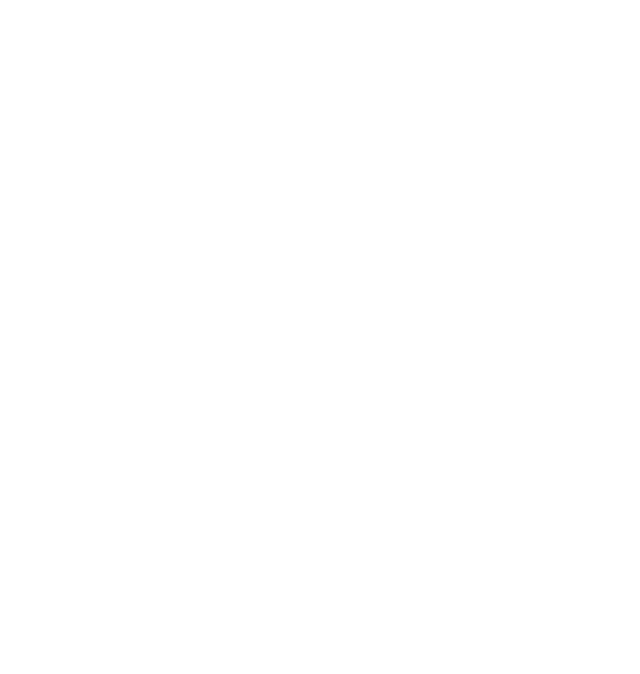
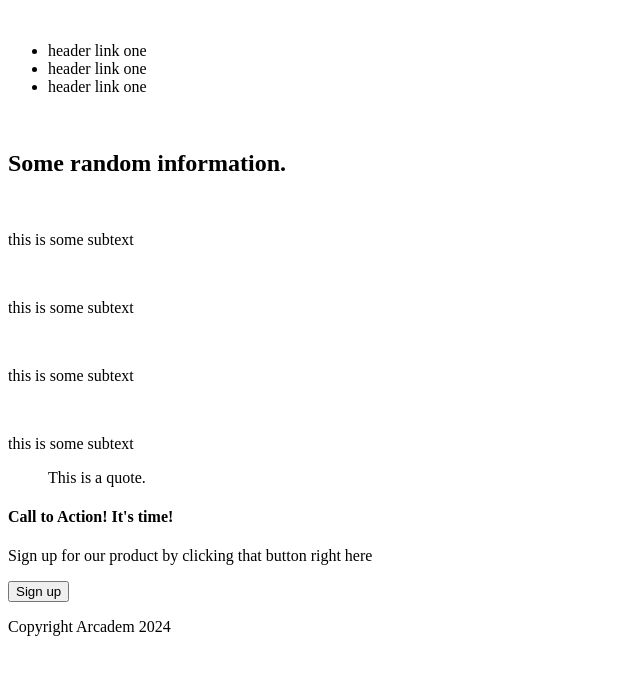
Before and after one commit to darthtimothy/sec-website, a plain HTML site: page index.html in a window 1280 px wide. Shown: the whole page, without its empty margins (0-640 px from the left). Drawn offline with Linux system fonts and the light colour scheme.

Commit message:
CHANGE Email

```diff
--- a/index.html
+++ b/index.html
@@ -9,6 +9,55 @@
 <link rel="stylesheet" href="style.css">
 
 <body>
+    <header>
+        <nav>
+            <img src="" alt="">
+            <ul>
+                <li>header link one</li>
+                <li>header link one</li>
+                <li>header link one</li>
+            </ul>
+        </nav>
+        <div class="hero">
+            <div class="hero-text"></div>
+            <img src="" alt="">
+        </div>
+    </header>
+
+    <div class="main">
+        <h2>Some random information.</h2>
+        <div class="cards">
+            <div class="card">
+                <img src="" alt="">
+                <p>this is some subtext</p>
+            </div>
+            <div class="card">
+                <img src="" alt="">
+                <p>this is some subtext</p>
+            </div>
+            <div class="card"> <img src="" alt="">
+                <p>this is some subtext</p>
+            </div>
+            <div class="card"> <img src="" alt="">
+                <p>this is some subtext</p>
+            </div>
+        </div>
+        <div class="inspiration">
+            <blockquote>
+                This is a quote.
+            </blockquote>
+        </div>
+        <div class="cta">
+            <h4>Call to Action! It's time!</h4>
+            <p>Sign up for our product by clicking that button right here</p>
+            <button>Sign up</button>
+        </div>
+    </div>
+
+
+    <footer>
+        <p>Copyright Arcadem 2024</p>
+    </footer>
 
 </body>
 
```
